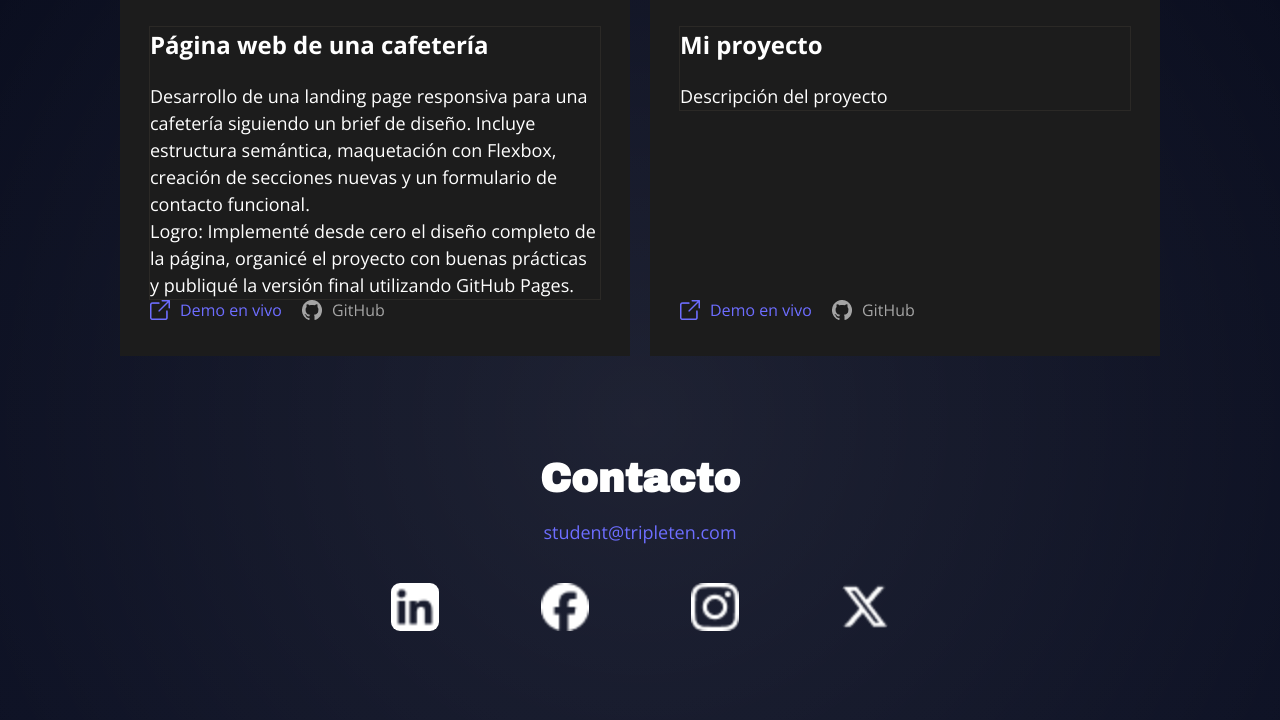
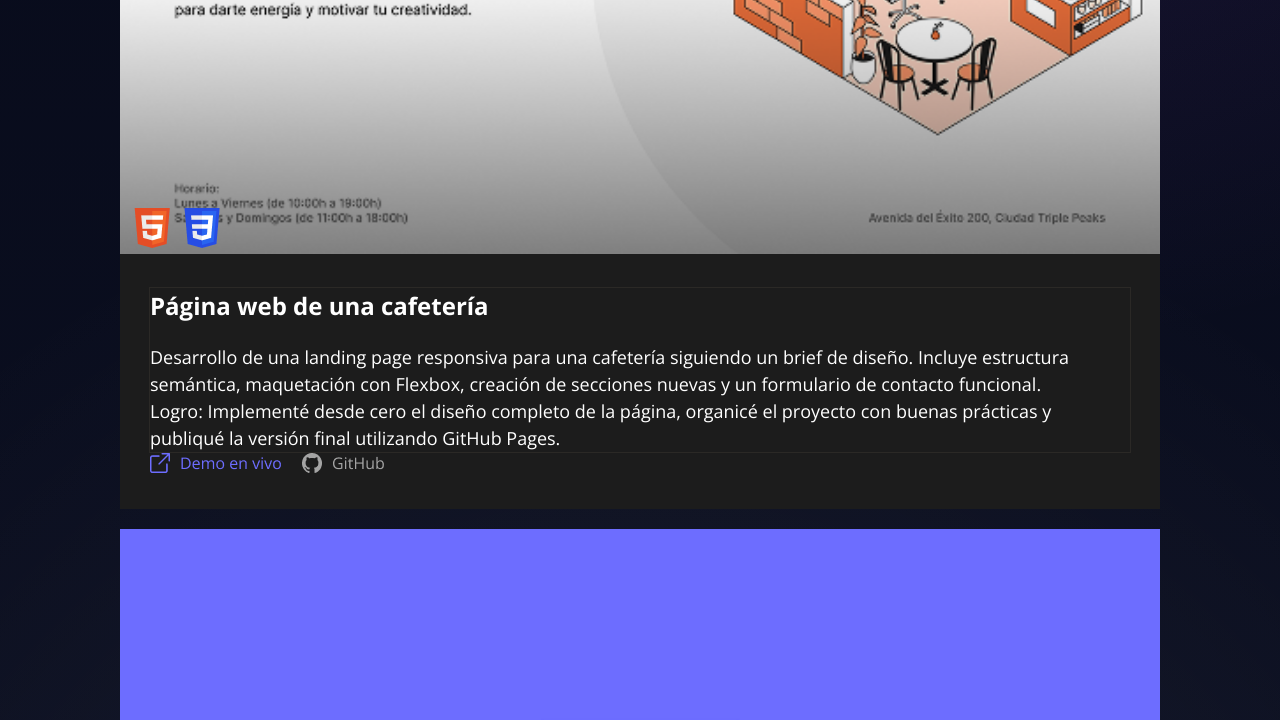
Before and after one commit to Gaia-Totem/web_project_portfolio_es, a plain HTML site: page index.html in a window 1280 px wide. Shown: the part 1420-2140 px from the top of the page. Drawn offline with Linux system fonts and the light colour scheme; files whose address does not match are found by name.

Commit message:
correct use of span

```diff
--- a/Estilos/index.css
+++ b/Estilos/index.css
@@ -79,6 +79,9 @@
   font-size: 18px;
   opacity: 0.5;
   margin-bottom: 30px;
+}
+.oficio-descripcion::after {
+  content: " |";
 }
 .FOTO {
   grid-area: FOTO;
@@ -194,6 +197,8 @@
   line-height: 1.5;
   margin-top: 20px;
   margin-bottom: 0;
+  display: flex;
+  flex-direction: column;
 }
 .img_link {
   display: flex;
@@ -267,11 +272,15 @@
   .FOTO {
     height: auto;
   }
+  .oficio-descripcion::after {
+    content: "";
+    display: flex;
+  }
+}
 .Tools {
   margin-top: 40px;
   margin-bottom: 80px;
 }
-
 .box-proyects {
   display: flex;
   flex-direction: column;
@@ -280,7 +289,7 @@
 .box_two {
   width: 100%;
 }
-}
+
 @media screen and (max-width: 320px) {
   body {
     padding: 20px;
@@ -305,6 +314,7 @@
   .INFO {
     font-size: 16px;
   }
+
   .nav-links {
     display: flex;
     flex-direction: column;
--- a/index.html
+++ b/index.html
@@ -12,7 +12,10 @@
     <header class="header">
       <h1 class="nombre"><span>Norma</span> Giselle</h1>
       <p class="oficio">
-        Desarrolladora Full-Stack Junior | TypeScript, React, Node.js
+        <span class="oficio-descripcion">
+          Desarrolladora Full-Stack Junior
+        </span>
+        <span> TypeScript, React, Node.js</span>
       </p>
       <img
         class="FOTO"
@@ -90,14 +93,17 @@
               <div class="card__info">
                 <h5 class="card__title">Página web de una cafetería</h5>
                 <p class="card__description">
-                  <!-- como suplir el br, lo permiten aqui? ya que hay mucha separacion si uso el span -->
-                  Desarrollo de una landing page responsiva para una cafetería
-                  siguiendo un brief de diseño. Incluye estructura semántica,
-                  maquetación con Flexbox, creación de secciones nuevas y un
-                  formulario de contacto funcional. <br />
-                  Logro: Implementé desde cero el diseño completo de la página,
-                  organicé el proyecto con buenas prácticas y publiqué la
-                  versión final utilizando GitHub Pages.
+                  <span
+                    >Desarrollo de una landing page responsiva para una
+                    cafetería siguiendo un brief de diseño. Incluye estructura
+                    semántica, maquetación con Flexbox, creación de secciones
+                    nuevas y un formulario de contacto funcional.</span
+                  >
+                  <span
+                    >Logro: Implementé desde cero el diseño completo de la
+                    página, organicé el proyecto con buenas prácticas y publiqué
+                    la versión final utilizando GitHub Pages.</span
+                  >
                 </p>
               </div>
               <section class="img_link">
```
Lines whose indentation alone changed are shown as unchanged.
